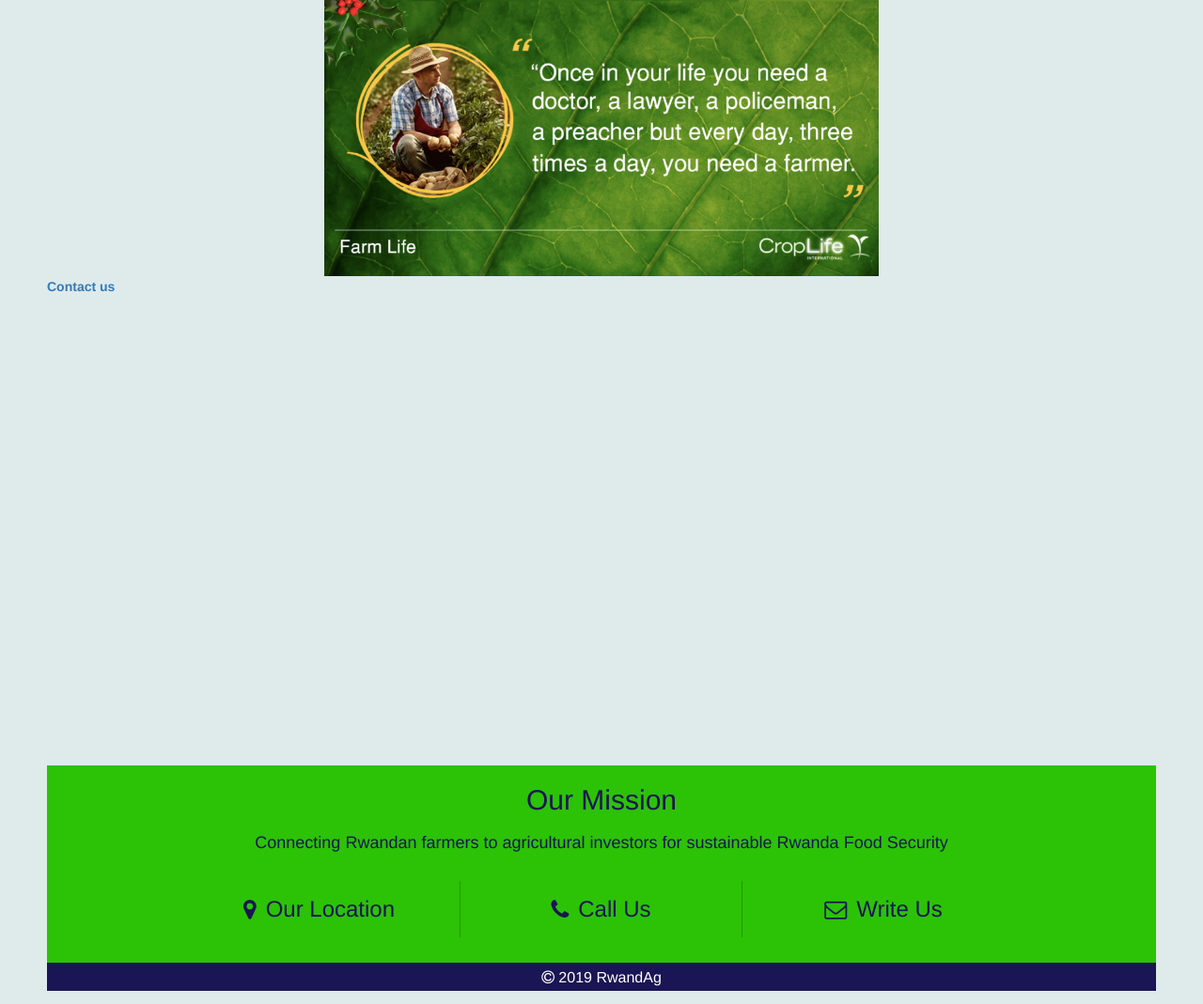
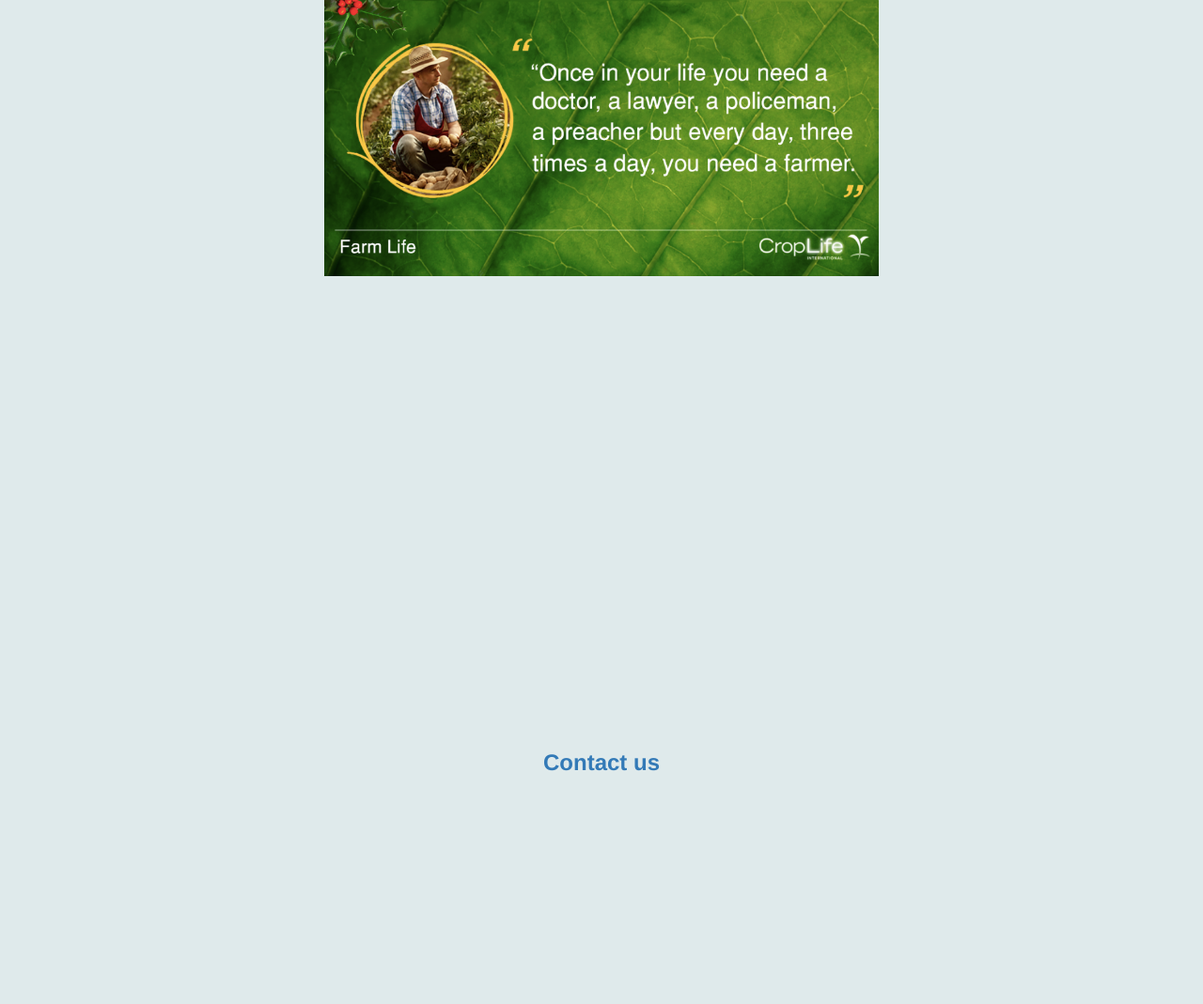
Before and after one commit to amasomo10/my-first-site, a Django app: page /about/ in a window 1280 px wide. Shown: the part 1589-2658 px from the top of the page at 94% size. Run offline with Django 3.2, Linux system fonts and the light colour scheme; some libraries are stand-ins or nearby versions.

Commit message:
Changing about contact us

```diff
--- a/psite/static/css/psite.css
+++ b/psite/static/css/psite.css
@@ -182,6 +182,12 @@
   margin: 1px auto;
   display: block;
   height: 60%;
+}
+
+.twandikire{
+  text-align: center;
+  padding-top: 500px;
+  font-size: 24px;
 }
 
 /* PROJECTS PAGE HERE */
@@ -682,11 +688,6 @@
     Height: 50%;
   }
 
-  .twandikire{
-    text-align: center;
-    padding-top: 500px;
-    font-size: 24px;
-  }
 
   /* ICONS IN THE MIDDLE */
   .middle-part{
```
